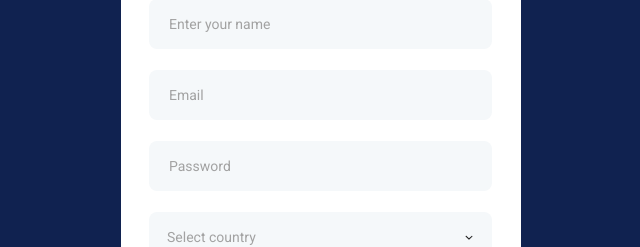
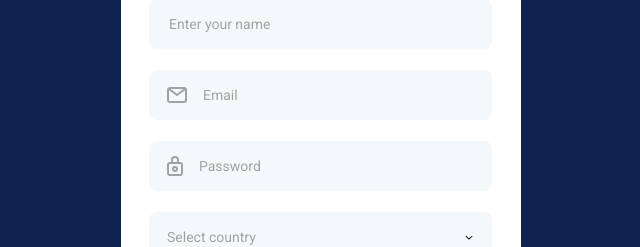
Before and after one commit to d8corp/bordio, a React (Create React App) app: page / in a window 1280 px wide. Shown: the part 185-432 px from the top of the page, without its empty margins (319-959 px from the left). Built offline with nearby package versions, Linux system fonts and the light colour scheme.

Commit message:
added field icons

```diff
--- a/src/components/Field/Field.css
+++ b/src/components/Field/Field.css
@@ -22,6 +22,7 @@
 
 .field {
   display: flex;
+  gap: 14px;
   margin: 21px 10px 21px;
   background: var(--color-field_background);
   border: none;
--- a/src/components/Field/Field.tsx
+++ b/src/components/Field/Field.tsx
@@ -15,6 +15,7 @@ export interface IOnFieldChange {
 
 interface IFieldProps extends IValidatorField {
   onChange?: IOnFieldChange
+  before?: ReactNode
 }
 
 class Field extends PureComponent <IFieldProps> {
@@ -35,6 +36,13 @@ class Field extends PureComponent <IFieldProps> {
     if (onChange) {
       onChange(value, name)
     }
+  }
+
+  get before () {
+    const {before} = this.props
+    return before ? (
+      before
+    ) : null
   }
 
   get error (): ReactNode {
@@ -125,10 +133,11 @@ class Field extends PureComponent <IFieldProps> {
   }
 
   get input () {
-    const {placeholder, name, type = 'text'} = this.props
+    const {placeholder, name, type = 'text', before = null} = this.props
 
     return type === 'select' ? this.select : (
       <label className='field'>
+        {before}
         <input
           onInput={this.onInput}
           placeholder={placeholder as string}
--- a/src/components/Link/Link.css
+++ b/src/components/Link/Link.css
@@ -2,3 +2,7 @@
   color: var(--color-link);
   text-decoration: none;
 }
+
+.link:hover {
+  color: var(--color-link_hover);
+}
--- a/src/forms/LoginForm/LoginForm.tsx
+++ b/src/forms/LoginForm/LoginForm.tsx
@@ -1,14 +1,22 @@
-import React, {Component, ReactEventHandler} from 'react'
+import React, {Component, ReactEventHandler, ReactNode} from 'react'
 import Field, {IOnFieldChange} from 'src/components/Field'
 import Button from 'src/components/Button'
 import Link from 'src/components/Link'
 import fieldValidator, {IValidatorField} from 'src/utils/fieldValidator'
+
+import emailImage from './email.svg'
+import passwordImage from './password.svg'
 
 import './LoginForm.css'
 
 interface ILoginFormState {
   fields: IValidatorField[]
   disabled: boolean
+}
+
+const beforeIcons: Record<string, ReactNode> = {
+  password: <img src={passwordImage} alt='password' />,
+  email: <img src={emailImage} alt='email' />,
 }
 
 class LoginForm extends Component<{}, ILoginFormState> {
@@ -135,6 +143,7 @@ class LoginForm extends Component<{}, ILoginFormState> {
         {fields.map(field => (
           <Field
             {...field}
+            before={beforeIcons[field.name]}
             key={field.name}
             onChange={this.setFieldValue}
           />
--- a/src/index.css
+++ b/src/index.css
@@ -43,5 +43,6 @@ html, body {
   --color-field_menu-color: var(--color-dark);
   --color-field_radio: var(--color-accent);
 
-  --color-link: var(--color-accent)
+  --color-link: var(--color-accent);
+  --color-link_hover: var(--color-accent-light);
 }
```
Also changed, not shown: src/forms/LoginForm/email.svg (added), src/forms/LoginForm/password.svg (added).
